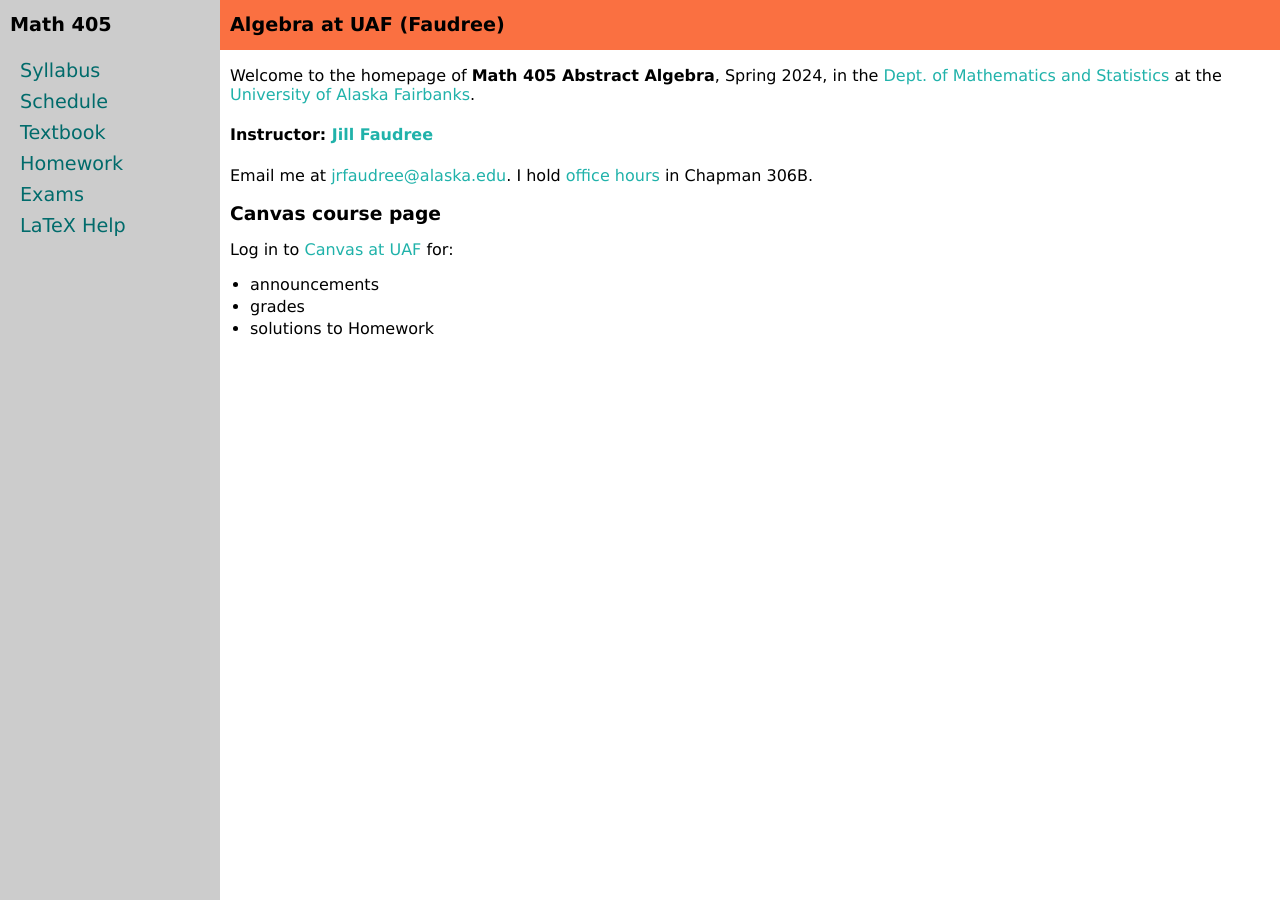
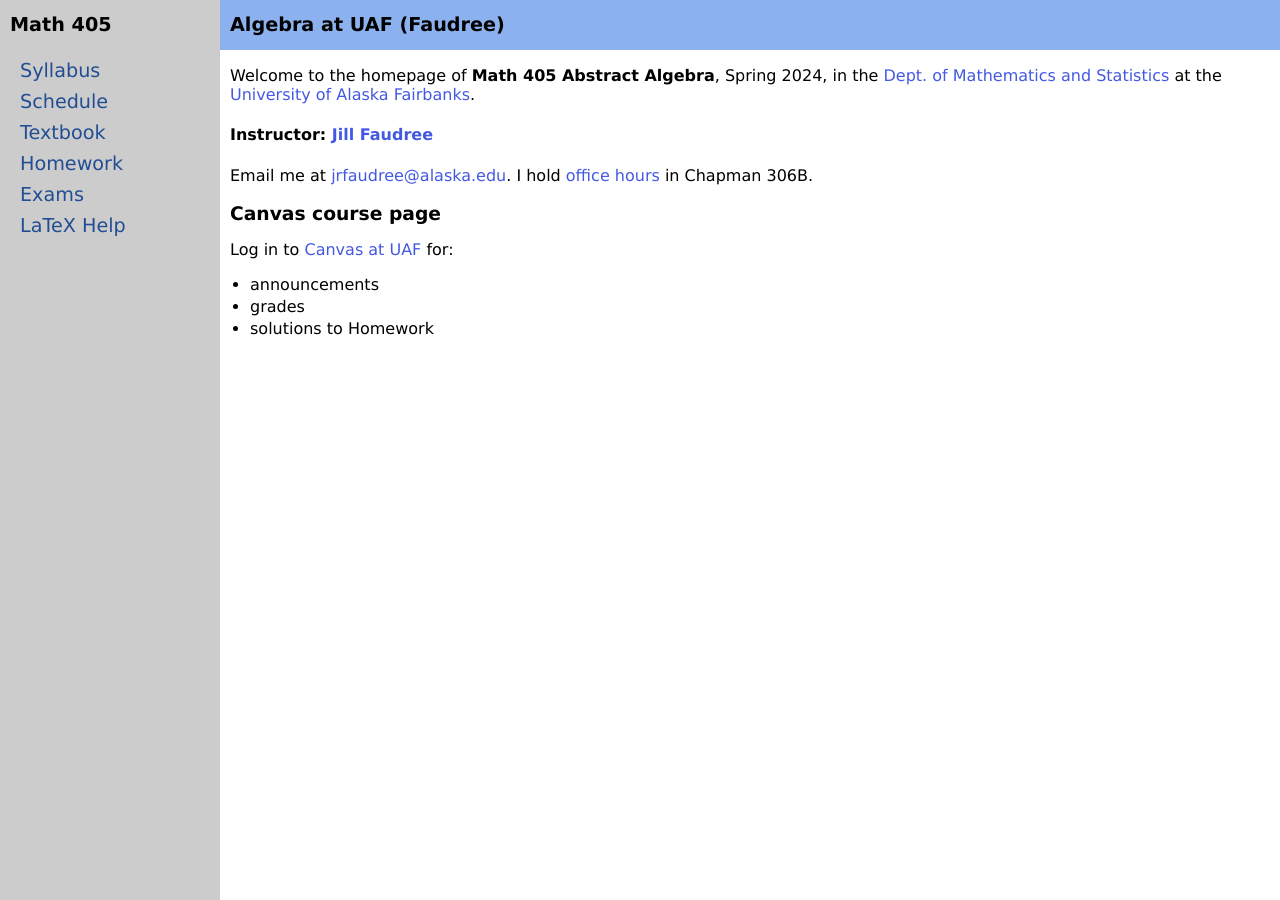
Before and after one commit to jrfaudree/M405s2024, a Jekyll site: the page built from index.md, in a window 1280 px wide. Built offline with Jekyll 4.4.1, drawn with Linux system fonts in a browser that asks for light colours.

Commit message:
adopt same color scheme as calc 1 site

```diff
--- a/css/site.scss
+++ b/css/site.scss
@@ -12,18 +12,21 @@ $header-height: 50px;
 $thin-space: 5px;
 $med-space: 10px;
 
-//$color-link-fresh: #4459e2;             // cornflower
-//$color-pageheader-background: #8bb1ef;  // pale-cornflower
-//$color-button-background: #8bb1ef;      // pale-cornflower
-//$color-link-visited: #224d93;           // deep-cornflower
+// various colors from https://coolors.co/browser/latest/1
+
+// SAME COLORS AS calc 1 site (https://uaf-math251.github.io/)
+$color-link-fresh: #4459e2;             // cornflower
+$color-pageheader-background: #8bb1ef;  // pale-cornflower
+$color-button-background: #8bb1ef;      // pale-cornflower
+$color-link-visited: #224d93;           // deep-cornflower
+$color-background: #ccc;                // light-gray
+
+// COLORS FROM calc 2 site (https://uaf-math251.github.io/calc2/) for comparison
+//$color-pageheader-background: #fa7041;
+//$color-button-background: #fa7041;
+//$color-link-fresh: #20B2AA;
+//$color-link-visited: #006b6b;
 //$color-background: #ccc;                // light-gray
-
-// various colors from https://coolors.co/browser/latest/1
-$color-pageheader-background: #fa7041;
-$color-button-background: #fa7041;
-$color-link-fresh: #20B2AA;
-$color-link-visited: #006b6b;
-$color-background: #ccc;                // light-gray
 
 * {
   -webkit-box-sizing: border-box;
```
